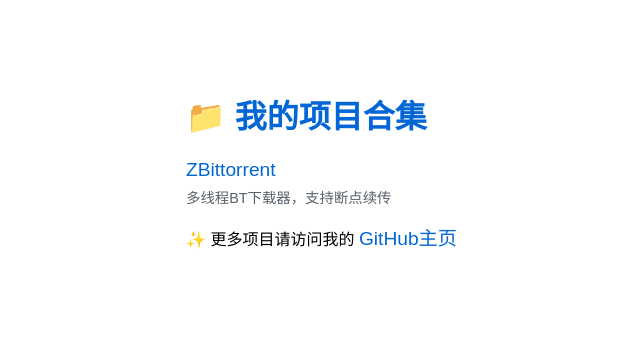
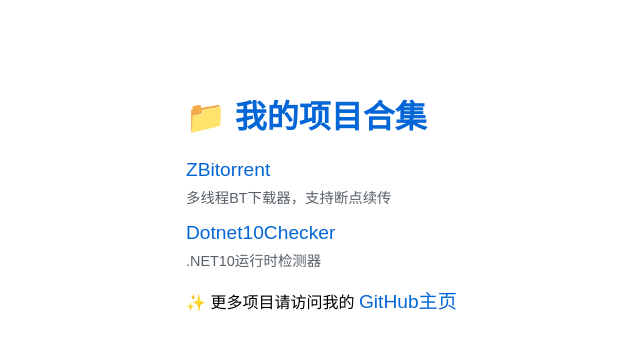
Before and after one commit to ZJT3098/zjt3098.github.io, a plain HTML site: page index.html in a window 1280 px wide. Shown: the whole page, without its empty margins (54-694 px from the left). Drawn offline with Linux system fonts and the light colour scheme.

Commit message:
Add files via upload

```diff
--- a/index.html
+++ b/index.html
@@ -17,10 +17,14 @@
     <h1>📁 我的项目合集</h1>
     <ul>
         <li>
-            <a href="https://zjt3098.github.io/ZBittorrent/">ZBittorrent</a>
+            <a href="https://zjt3098.github.io/ZBitorrent/">ZBitorrent</a>
             <div class="desc">多线程BT下载器，支持断点续传</div>
         </li>
         <!-- 继续添加更多项目 -->
+        <li>
+            <a href="https://github.com/ZJT3098/Dotnet10Checker">Dotnet10Checker</a>
+            <div class="desc">.NET10运行时检测器</div>
+        </li>
     </ul>
     <p>✨ 更多项目请访问我的 <a href="https://github.com/ZJT3098">GitHub主页</a></p>
 </body>
```
